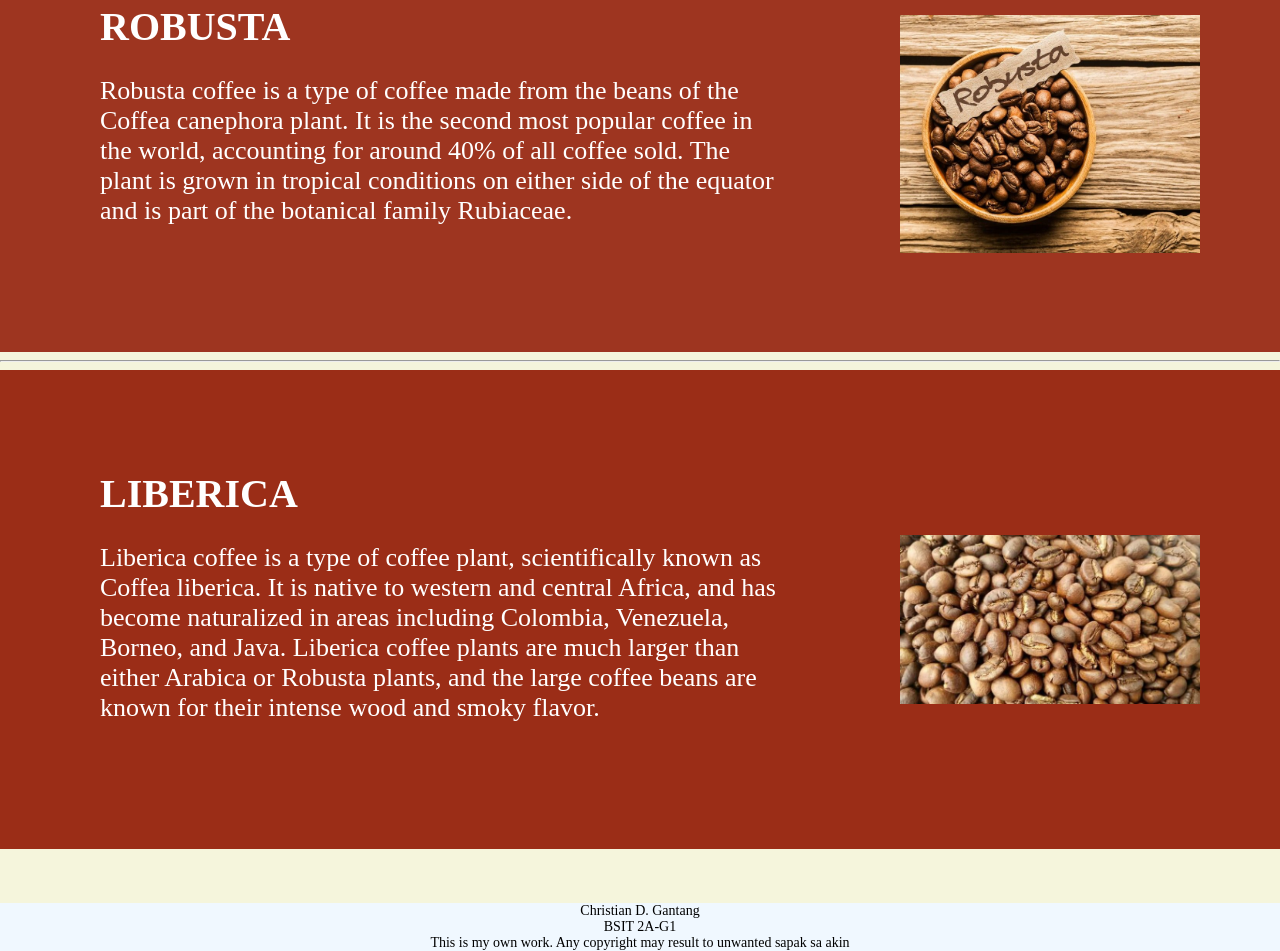
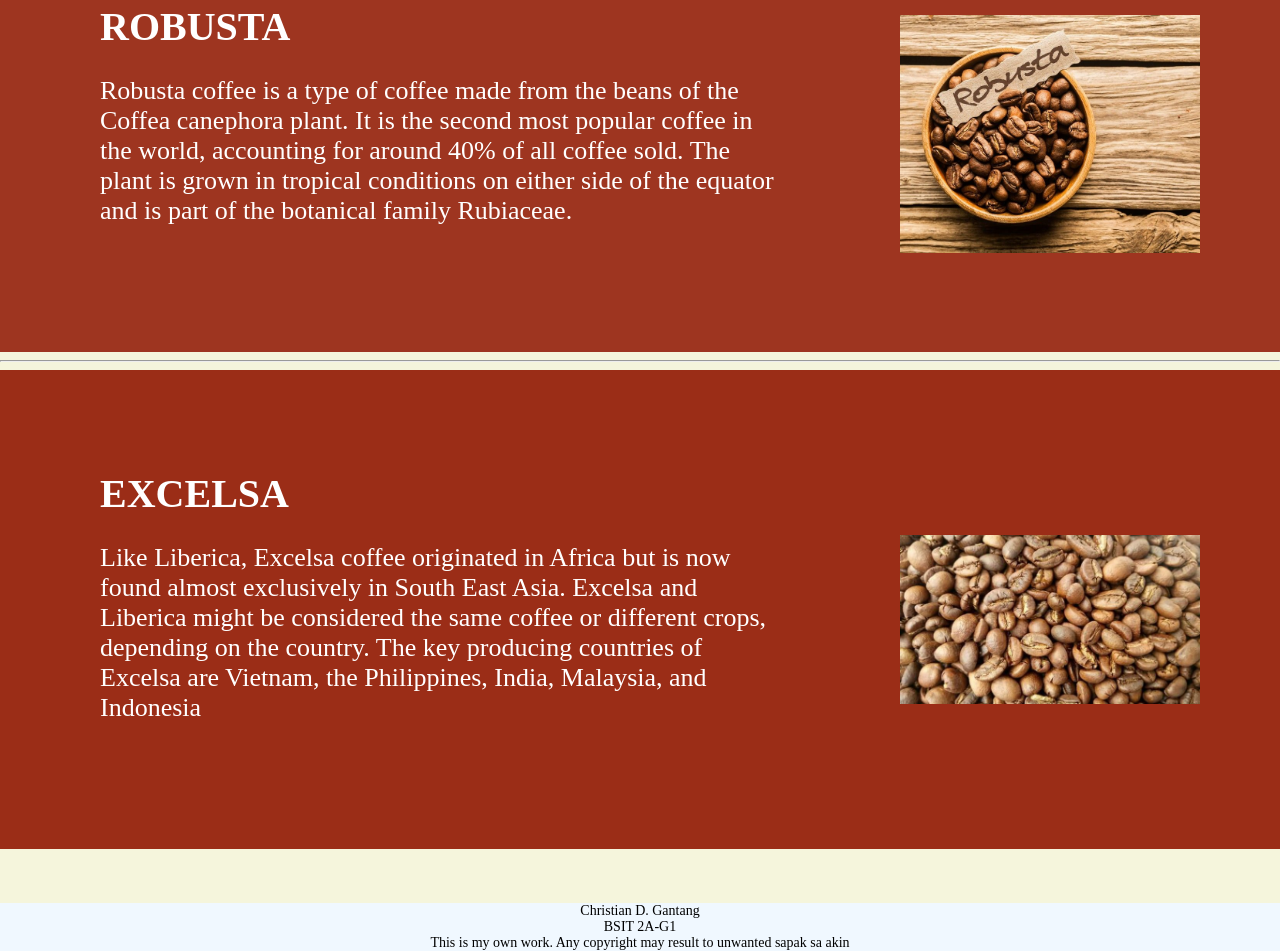
Before and after one commit to InfinityDream14/kaffee, a plain HTML site: page index.html in a window 1280 px wide. Shown: the part 2185-3136 px from the top of the page. Drawn offline with Linux system fonts and the light colour scheme.

Commit message:
Add files via upload

```diff
--- a/index.html
+++ b/index.html
@@ -86,11 +86,10 @@
     <hr>
     <section class="libericaS">
         <div>
-            LIBERICA
+            EXCELSA
         </div>
         <p>
-            Liberica coffee is a type of coffee plant, scientifically known as Coffea liberica. It is native to western and central Africa, and has become naturalized in areas including Colombia, Venezuela, Borneo, and Java. Liberica coffee plants are much larger than either Arabica or Robusta plants, and the large coffee beans are known for their intense wood and smoky flavor.
-            </p>
+            Like Liberica, Excelsa coffee originated in Africa but is now found almost exclusively in South East Asia. Excelsa and Liberica might be considered the same coffee or different crops, depending on the country. The key producing countries of Excelsa are Vietnam, the Philippines, India, Malaysia, and Indonesia            </p>
         <img src="pics/liberica1.jpg" alt="arabica1">
     </section>
    <br><br><br>
```
